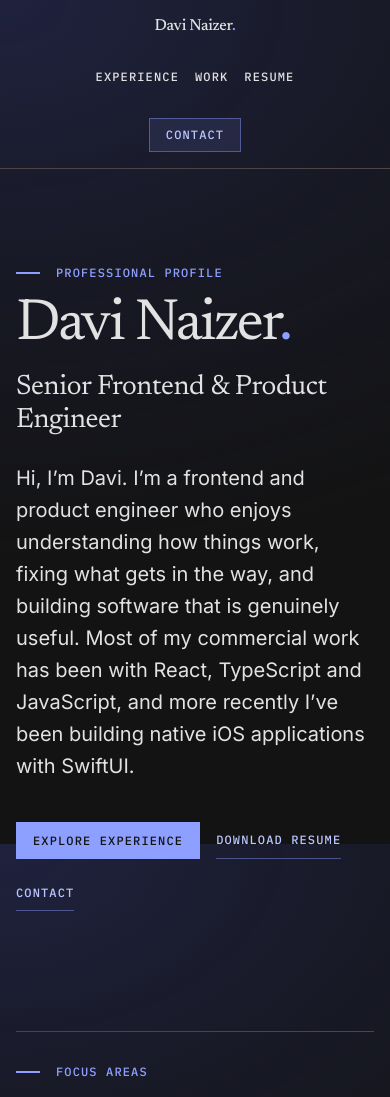
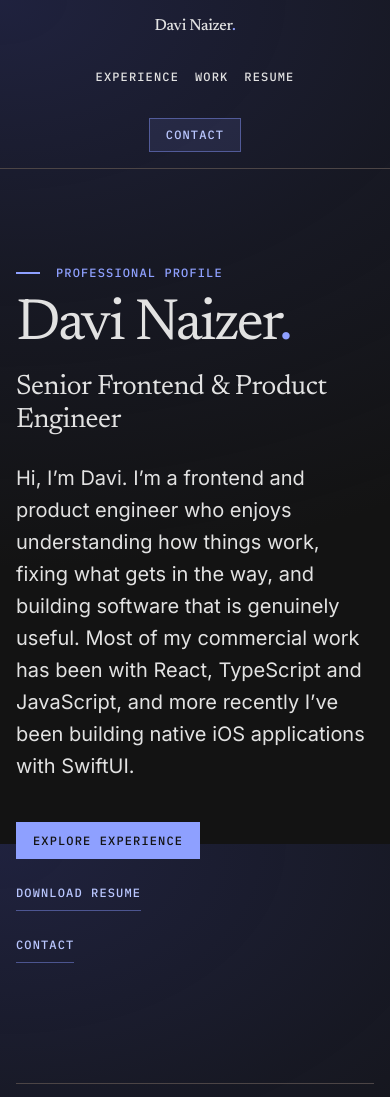
Before and after one commit to davinaizer/professional-site, a React (Vite) app: page / in a window 390 px wide. Shown: the top 1097 px of the page. Built offline with nearby package versions, Linux system fonts and the light colour scheme.

Commit message:
feat: refine long-form responsive reading experience

```diff
--- a/src/pages/HomePage.css
+++ b/src/pages/HomePage.css
@@ -168,6 +168,11 @@
 }
 
 @media (max-width: 40rem) {
+	.home__actions ul {
+		align-items: flex-start;
+		flex-direction: column;
+	}
+
 	.home h1 {
 		font-size: clamp(3rem, 15vw, 4rem);
 		line-height: 0.98;
```
Also changed, not shown: 2 other files (tests, documents, lock files or other folders).
